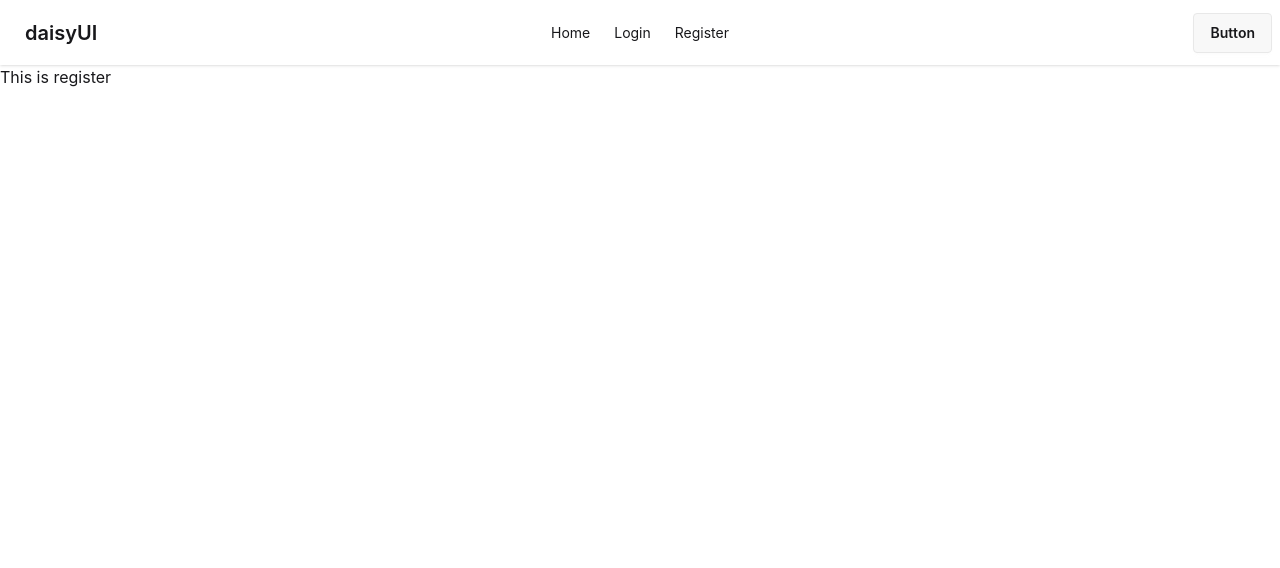
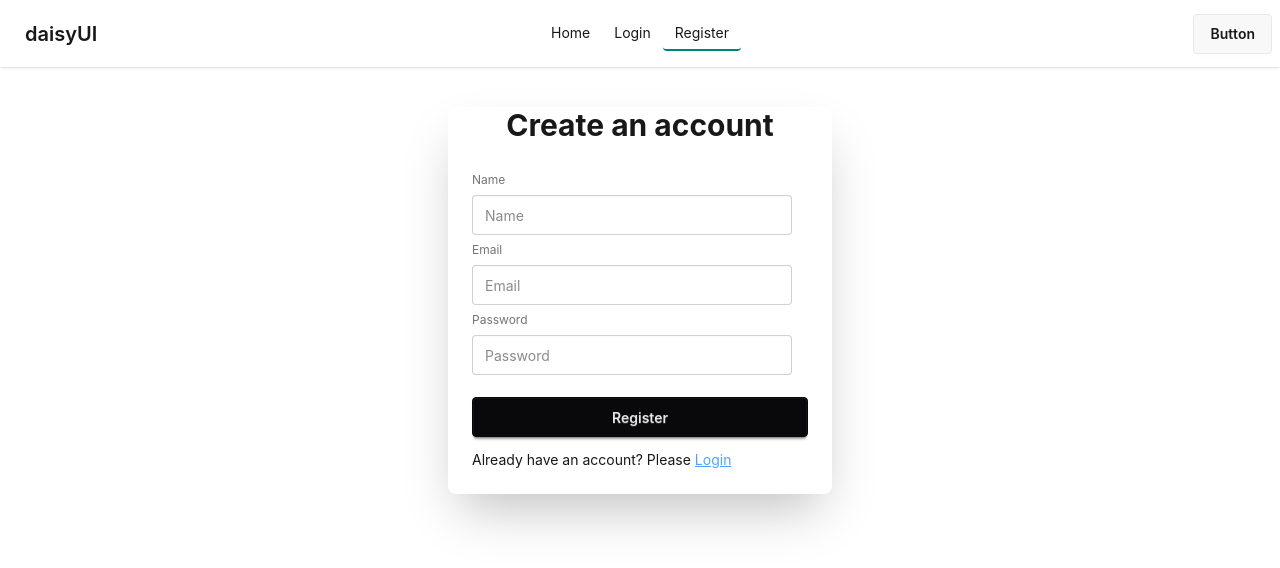
Before and after one commit to gmnayem631/auth-integration-context, a React (Vite) app: page /register in a window 1280 px wide. Shown: the top 568 px of the page. Built offline with nearby package versions, Linux system fonts and the light colour scheme.

Commit message:
set up firebase with sign up functionality

```diff
--- a/package.json
+++ b/package.json
@@ -11,6 +11,7 @@
   },
   "dependencies": {
     "@tailwindcss/vite": "^4.2.2",
+    "firebase": "^12.11.0",
     "react": "^19.1.1",
     "react-dom": "^19.1.1",
     "react-router": "^7.13.2",
--- a/src/components/Login/Login.jsx
+++ b/src/components/Login/Login.jsx
@@ -1,9 +1,28 @@
 import React from "react";
+import { Link } from "react-router";
 
 const Login = () => {
   return (
-    <div>
-      <h2>This is login</h2>
+    <div className="card bg-base-100 w-full max-w-sm mx-auto mt-10 shrink-0 shadow-2xl">
+      <h1 className="text-3xl text-center font-bold">Login now!</h1>
+      <div className="card-body">
+        <form className="fieldset">
+          <label className="label">Email</label>
+          <input type="email" className="input" placeholder="Email" />
+          <label className="label">Password</label>
+          <input type="password" className="input" placeholder="Password" />
+          <div>
+            <a className="link link-hover">Forgot password?</a>
+          </div>
+          <button className="btn btn-neutral mt-4">Login</button>
+        </form>
+        <p>
+          New to this website? Please{" "}
+          <Link to={"/register"} className="text-blue-400 underline">
+            Register
+          </Link>
+        </p>
+      </div>
     </div>
   );
 };
--- /dev/null
+++ b/src/components/Navbar/Navbar.css
@@ -0,0 +1,3 @@
+.active {
+  border-bottom: 2px solid teal;
+}
--- a/src/components/Navbar/Navbar.jsx
+++ b/src/components/Navbar/Navbar.jsx
@@ -1,5 +1,6 @@
 import React from "react";
 import { NavLink } from "react-router";
+import "./Navbar.css";
 
 const Navbar = () => {
   const links = (
--- a/src/components/Register/Register.jsx
+++ b/src/components/Register/Register.jsx
@@ -1,9 +1,58 @@
 import React from "react";
+import { Link } from "react-router";
+import { createUserWithEmailAndPassword } from "firebase/auth";
+import auth from "../../components/firebase/firebase.init";
 
 const Register = () => {
+  const handleRegister = (e) => {
+    e.preventDefault();
+
+    const name = e.target.name.value;
+    const email = e.target.email.value;
+    const password = e.target.password.value;
+
+    console.log(name, email, password);
+
+    // create user
+    createUserWithEmailAndPassword(auth, email, password)
+      .then((result) => {
+        console.log(result);
+      })
+      .catch((error) => {
+        console.log(error);
+      });
+  };
+
   return (
-    <div>
-      <h2>This is register</h2>
+    <div className="card bg-base-100 w-full max-w-sm mx-auto mt-10 shrink-0 shadow-2xl">
+      <h1 className="text-3xl text-center font-bold">Create an account</h1>
+      <div className="card-body">
+        <form onSubmit={handleRegister} className="fieldset">
+          <label className="label">Name</label>
+          <input type="text" name="name" className="input" placeholder="Name" />
+          <label className="label">Email</label>
+          <input
+            type="email"
+            name="email"
+            className="input"
+            placeholder="Email"
+          />
+          <label className="label">Password</label>
+          <input
+            type="password"
+            name="password"
+            className="input"
+            placeholder="Password"
+          />
+          <button className="btn btn-neutral mt-4">Register</button>
+        </form>
+        <p>
+          Already have an account? Please{" "}
+          <Link to={"/login"} className="text-blue-400 underline">
+            Login
+          </Link>
+        </p>
+      </div>
     </div>
   );
 };
--- /dev/null
+++ b/src/components/firebase/firebase.init.js
@@ -0,0 +1,23 @@
+// Import the functions you need from the SDKs you need
+import { initializeApp } from "firebase/app";
+import { getAuth } from "firebase/auth";
+// TODO: Add SDKs for Firebase products that you want to use
+// https://firebase.google.com/docs/web/setup#available-libraries
+
+// Your web app's Firebase configuration
+const firebaseConfig = {
+  apiKey: import.meta.env.VITE_apiKey,
+  authDomain: import.meta.env.VITE_authDomain,
+  projectId: import.meta.env.VITE_projectId,
+  storageBucket: import.meta.env.VITE_storageBucket,
+  messagingSenderId: import.meta.env.VITE_messagingSenderId,
+  appId: import.meta.env.VITE_appId,
+};
+
+// Initialize Firebase
+const app = initializeApp(firebaseConfig);
+
+// Initialize Firebase Authentication and get a reference to the service
+const auth = getAuth(app);
+
+export default auth;
```
Also changed, not shown: 2 other files (tests, documents, lock files or other folders).
